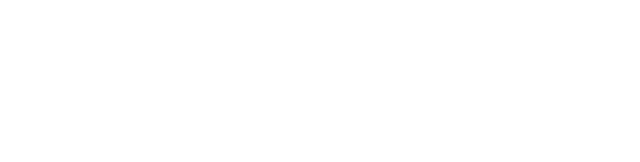
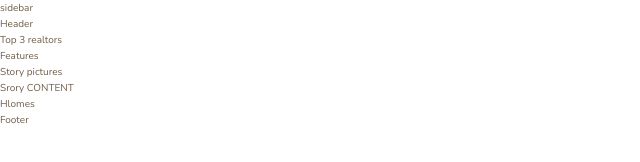
Before and after one commit to thebridge24/Nexter-Project, a website: page Nexter/starter/index.html in a window 1280 px wide. Shown: the whole page, without its empty margins (0-640 px from the left). Drawn offline with nearby package versions, Linux system fonts and the light colour scheme.

Commit message:
Website Overall layout Html Mockup done

```diff
--- a/Nexter/starter/index.html
+++ b/Nexter/starter/index.html
@@ -12,6 +12,39 @@
         <title>nexter &mdash; your home, your freedom</title>
     </head>
     <body class="container">
+       <div class="sidebar">
+        sidebar
+       </div>
 
+       <header class="header">
+        Header
+       </header>
+
+       <div class="realtors">
+        Top 3 realtors
+       </div>
+
+       <section class="features">
+        Features
+       </section>
+
+       <div class="story__pictures">
+        Story pictures
+       </div>
+       <div class="story__content">
+        Srory CONTENT
+       </div>
+
+       <section class="homes">
+        Hlomes
+       </section>
+
+       <section class="gallery">
+
+       </section>
+
+       <Footer class="footer">
+        Footer
+       </Footer>
     </body>
 </html>
```
